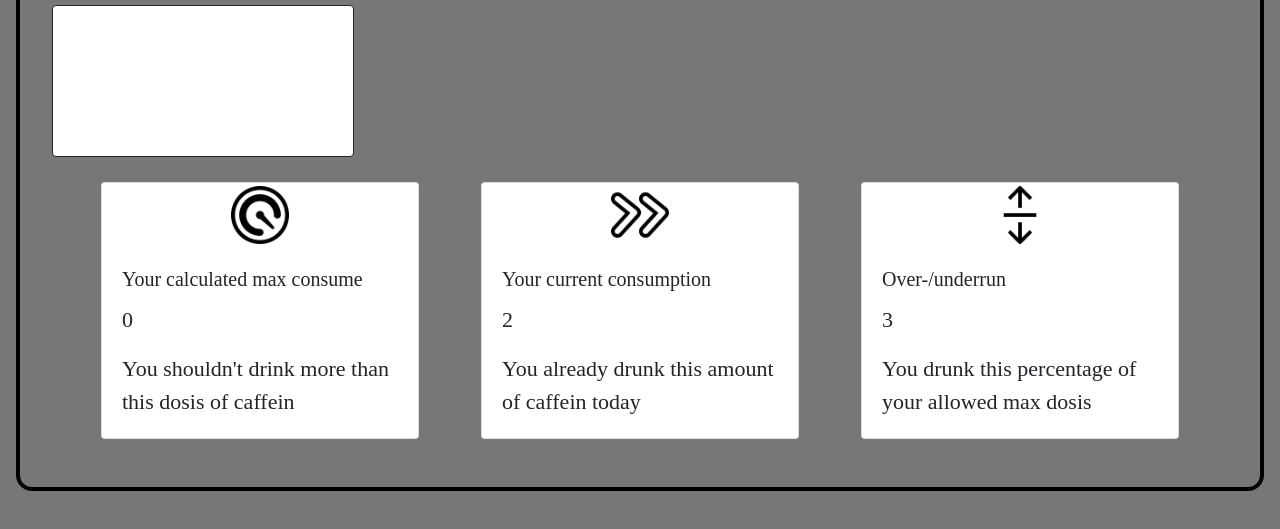
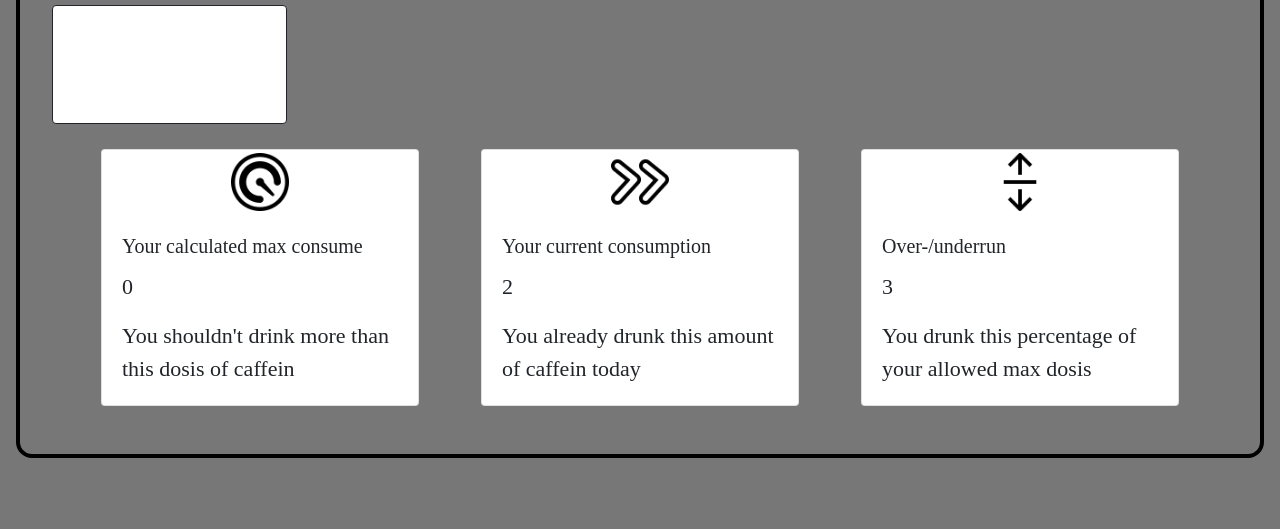
Before and after one commit to phelpson/CrossPlatform_DHBW_FocusApp, a plain HTML site: page graph.html in a window 1280 px wide. Shown: the part 135-664 px from the top of the page. Drawn offline with nearby package versions, Linux system fonts and the light colour scheme; a web font is replaced by a local one.

Commit message:
Team änderungen

```diff
--- a/style.css
+++ b/style.css
@@ -41,6 +41,7 @@ canvas {
 	background: #FFF;
 	border: 1px solid;
 	border-radius: .25rem;
+	width: 20%;
 }
 
 .accordion-section .panel-default > .panel-heading {
```
Also changed, not shown: rechnerJS.js (+1 -6 lines).
